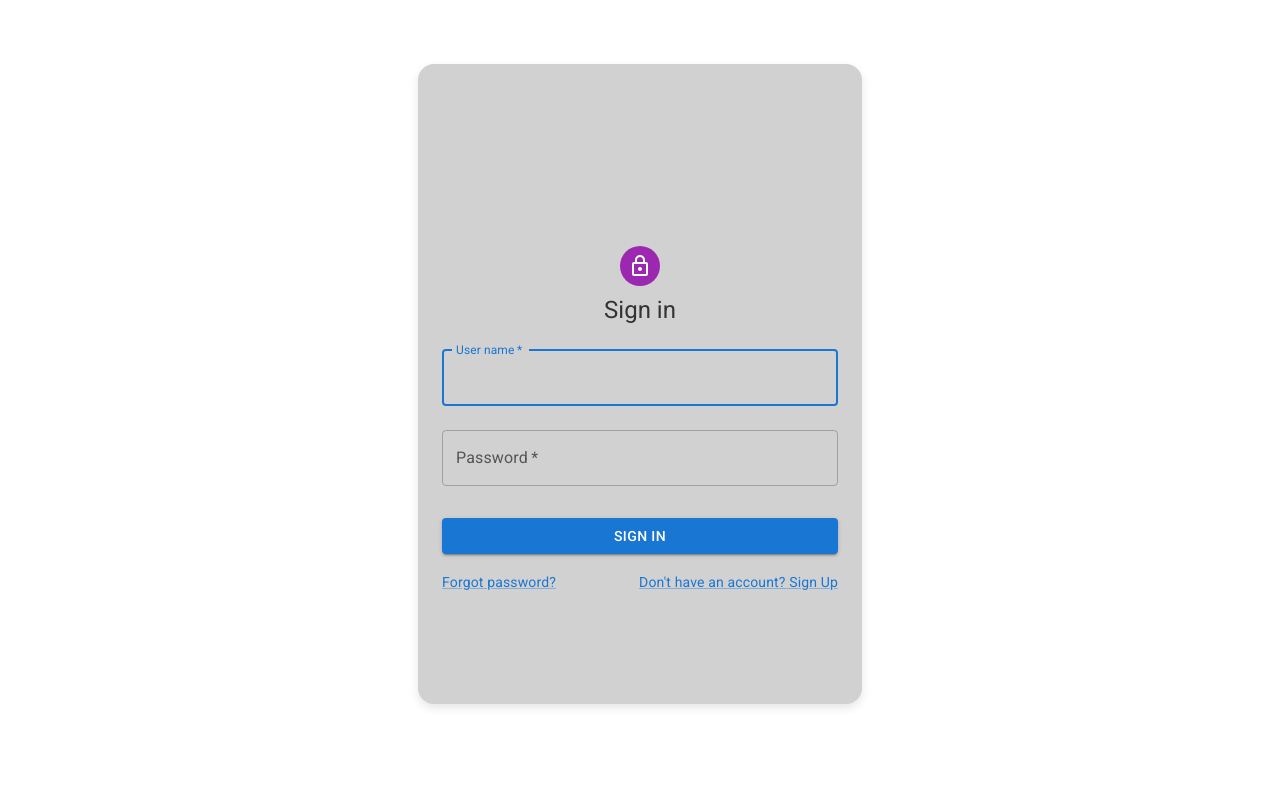
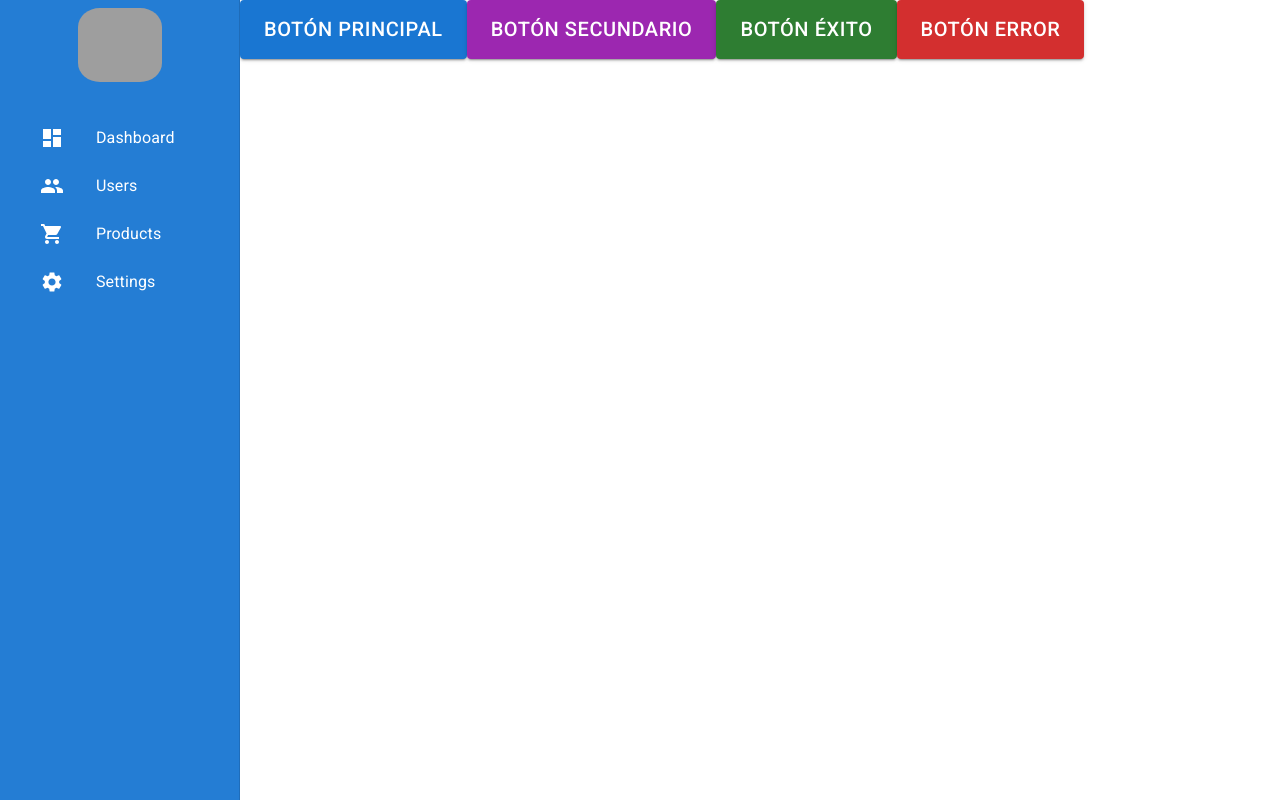
Before and after one commit to MrIngeenier/proyect01-Front-End, a React (Create React App) app: page /home in a window 1280 px wide. Built offline with nearby package versions, Linux system fonts and the light colour scheme; grey boxes are pictures that could not be loaded.

Commit message:
add routes and homepage

```diff
--- a/package.json
+++ b/package.json
@@ -13,6 +13,7 @@
     "@testing-library/user-event": "^13.5.0",
     "react": "^18.3.1",
     "react-dom": "^18.3.1",
+    "react-router-dom": "^6.26.0",
     "react-scripts": "5.0.1",
     "web-vitals": "^2.1.4"
   },
--- a/src/App.js
+++ b/src/App.js
@@ -1,11 +1,15 @@
-import logo from './styles/App.css';
-import './App.css';
+import Principal from './pages/Principal';
+import HomePage from './pages/HomePage';
+import { BrowserRouter, Routes, Route } from 'react-router-dom';
 
 function App() {
   return (
-    <div className="App">
-
-    </div>
+    <BrowserRouter>
+      <Routes>
+        <Route path="/home" element={<HomePage />} />
+        <Route path="/auth" element={< Principal/>} />
+      </Routes>
+    </BrowserRouter>
   );
 }
 
--- /dev/null
+++ b/src/components/HomePage/Body/BodyHomePage.js
@@ -0,0 +1,53 @@
+import React from 'react';
+import Button from '@mui/material/Button';
+
+function BodyHomepage() {
+  return (
+    <div style={{ width:'100%'}}>
+      <Button
+        variant="contained"
+        color="primary"
+        sx={{
+          fontSize: '1.25rem',
+          padding: '12px 24px',
+          '&:hover': {
+            backgroundColor: (theme) => theme.palette.primary.dark,
+          },
+        }}
+      >
+        Botón Principal
+      </Button>
+      <Button
+        variant="contained"
+        color="secondary"
+        sx={{
+          fontSize: '1.25rem',
+          padding: '12px 24px',
+          '&:hover': {
+            backgroundColor: (theme) => theme.palette.secondary.dark,
+          },
+        }}
+      >
+        Botón Secundario
+      </Button>
+      <Button
+        variant="contained"
+        color="success"
+        sx={{
+          fontSize: '1.25rem',
+          padding: '12px 24px',
+          '&:hover': {
+            backgroundColor: (theme) => theme.palette.success.dark,
+          },
+        }}
+      >
+        Botón Éxito
+      </Button>
+      <Button variant="contained" color="error" sx={{fontSize: '1.25rem',padding: '12px 24px','&:hover': {backgroundColor: (theme) => theme.palette.error.dark,},}}>
+        Botón Error
+      </Button>
+    </div>
+  );
+}
+
+export default BodyHomepage;
--- /dev/null
+++ b/src/components/HomePage/Sidebar/SidebarHomePage.js
@@ -0,0 +1,115 @@
+import React from 'react';
+import {
+  Drawer,
+  List,
+  ListItem,
+  ListItemIcon,
+  ListItemText,
+  Toolbar,
+  Box,
+  CssBaseline,
+  //Typography,
+} from '@mui/material';
+import DashboardIcon from '@mui/icons-material/Dashboard';
+import PeopleIcon from '@mui/icons-material/People';
+import ShoppingCartIcon from '@mui/icons-material/ShoppingCart';
+import SettingsIcon from '@mui/icons-material/Settings';
+
+const drawerWidth = 240;
+
+const SiderbarHomePage = () => {
+  // Función para manejar los clics en los botones
+  const handleClick = (buttonName) => {
+    switch (buttonName) {
+      case 'Dashboard':
+        console.log('Has hecho clic en Dashboard');
+        break;
+      case 'Users':
+        console.log('Has hecho clic en Users');
+        break;
+      case 'Products':
+        console.log('Has hecho clic en Products');
+        break;
+      case 'Settings':
+        console.log('Has hecho clic en Settings');
+        break;
+      default:
+        console.log('Botón desconocido');
+    }
+  };
+
+  return (
+    <Box sx={{ display: 'flex' }}>
+      <CssBaseline />
+      <Drawer
+        variant="permanent"
+        sx={{
+          width: drawerWidth,
+          flexShrink: 0,
+          '& .MuiDrawer-paper': {
+            width: drawerWidth,
+            boxSizing: 'border-box',
+            backgroundColor: 'rgba(25, 118, 210, 0.95)', // Azul oscuro con 50% de transparencia
+            color: '#ffffff', // Texto blanco
+          },
+        }}
+      >
+        <Toolbar>
+          <Box
+            component="img"
+            sx={{
+              height: 90,
+              width: 100,
+              borderRadius: '30%',
+              padding: '8px',
+              marginLeft: 'auto',
+              marginRight: 'auto',
+              display: 'block',
+            }}
+            src="https://cdn-icons-png.flaticon.com/512/6463/6463383.png"
+            alt="Profile"
+          />
+        </Toolbar>
+        <List
+          sx={{
+            height: '80%', // Asegura que la lista ocupe todo el alto disponible
+            display: 'flex',
+            flexDirection: 'column',
+            padding:'10%',
+
+          }}
+        >
+          {[
+            { text: 'Dashboard', icon: <DashboardIcon /> },
+            { text: 'Users', icon: <PeopleIcon /> },
+            { text: 'Products', icon: <ShoppingCartIcon /> },
+            { text: 'Settings', icon: <SettingsIcon /> },
+          ].map((item) => (
+            <ListItem
+              button
+              key={item.text}
+              onClick={() => handleClick(item.text)} // Manejador de clics
+            >
+              <ListItemIcon sx={{ color: '#ffffff' }}>
+                {item.icon}
+              </ListItemIcon>
+              <ListItemText primary={item.text} />
+            </ListItem>
+          ))}
+        </List>
+      </Drawer>
+
+     {/*  <Box component="main" sx={{ flexGrow: 1, bgcolor: '#f5f5f5', p: 3 }}>
+        <Toolbar />
+        <Typography variant="h4" gutterBottom>
+          Bienvenido a la Página Principal
+        </Typography>
+        <Typography variant="body1">
+          Aquí puedes agregar el contenido principal de tu aplicación.
+        </Typography>
+      </Box>*/}
+    </Box>
+  );
+};
+
+export default SiderbarHomePage;
--- a/src/index.js
+++ b/src/index.js
@@ -1,15 +1,16 @@
 import React from 'react';
 import ReactDOM from 'react-dom/client';
 import './styles/index.css';
-//import App from './App';
-import Principal from './pages/Principal';
+import App from './App.js';
 import reportWebVitals from './reportWebVitals';
 import './utils/Librarys';
+
+
 
 const root = ReactDOM.createRoot(document.getElementById('root'));
 root.render(
   <React.StrictMode>
-    <Principal/>
+    <App/>
   </React.StrictMode>
 );
 
--- a/src/pages/HomePage.js
+++ b/src/pages/HomePage.js
@@ -1,7 +1,11 @@
+import SiderbarHomePage from '../components/HomePage/Sidebar/SidebarHomePage'
+import BodyHompage from '../components/HomePage/Body/BodyHomePage';
+
 function HomePage(){
     return(
-        <div className="principal">
-            <h1>Home Page</h1>
+        <div className="principal" style={{display:'flex'}}>
+            <SiderbarHomePage/>
+            <BodyHompage/>
         </div>
     );
 }
```
Also changed, not shown: 1 other file (tests, documents, lock files or other folders).
